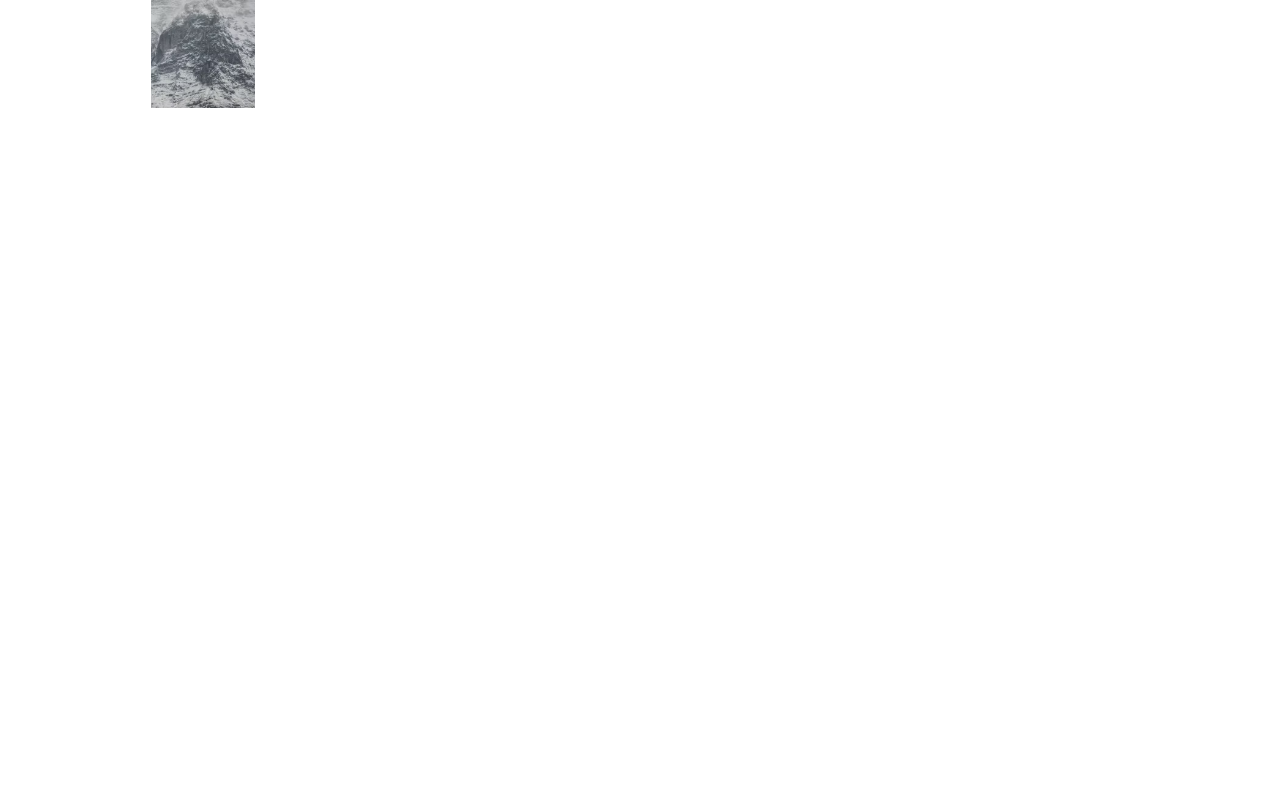
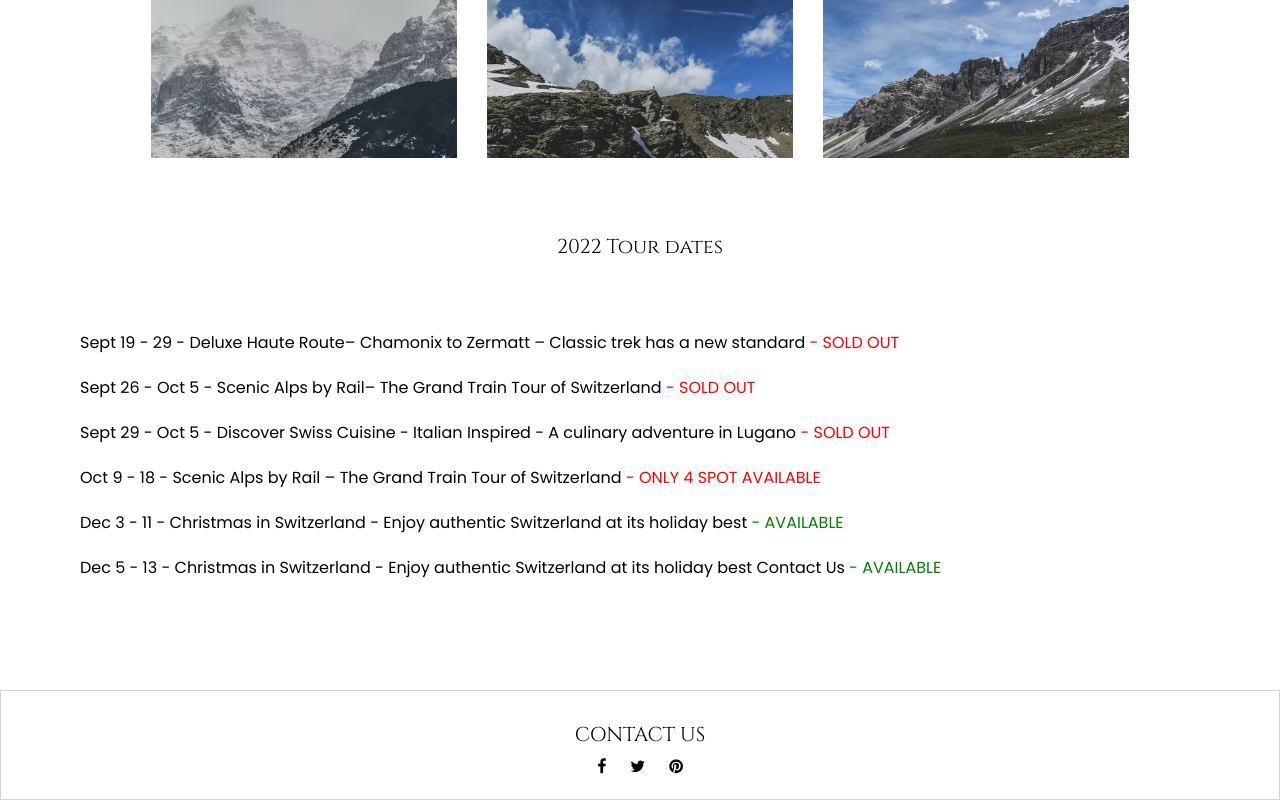
Before and after one commit to MagdaCale/excursions-_in_the_alps, a plain HTML site: page index.html in a window 1280 px wide. Shown: the part 1092-1892 px from the top of the page. Before the commit the page ends 1842 px from the top, so only its background shows below. Drawn offline with Linux system fonts and the light colour scheme.

Commit message:
Contact & Social Media

```diff
--- a/assets/css/styles.css
+++ b/assets/css/styles.css
@@ -1,4 +1,6 @@
 @import url('https://fonts.googleapis.com/css2?family=Cinzel:wght@400;500;600;700;800;900&family=Poppins:ital,wght@0,100;0,200;0,300;0,400;0,500;0,600;0,700;0,800;0,900;1,100;1,200;1,300;1,400;1,500;1,600;1,700;1,800;1,900&display=swap');
+
+
 
 /* font-family: 'Cinzel', serif;
 font-family: 'Poppins', sans-serif;*/
@@ -39,6 +41,9 @@ header {
 
 main {
     padding: 0 80px;
+}
+article p {
+    margin-bottom: 50px;
 }
 article h3 {
     text-align: center;
@@ -104,3 +109,14 @@ footer a {
     font-family: 'Cinzel', serif;
 }
 /* ------  Footer  -------- */
+
+/* ------  Social Media  -------- */
+
+.SocialMedia {
+    text-align: center;
+}
+.SocialMedia a {
+    padding: 10px;
+}
+
+/* ------  Social Media  -------- */
--- a/index.html
+++ b/index.html
@@ -7,6 +7,8 @@
     <meta name="viewport" content="width=device-width, initial-scale=1.0">
     <title>Excursions in the Alps</title>
     <link rel="stylesheet" href="./assets/css/styles.css">
+    <link rel="stylesheet" href="https://cdnjs.cloudflare.com/ajax/libs/font-awesome/4.7.0/css/font-awesome.min.css">
+
 </head>
 
 
@@ -52,13 +54,12 @@
         <div class="contact">
             <a href="https://www.youtube.com/watch?v=dQw4w9WgXcQ">CONTACT US</a>
         </div>
-<!--         <div class="Social Media">
-            <a href="#"><img src="" alt="">Facecook</a>
-            <a href="#"><img src="" alt="">Instagramm</a>
-            <a href="#"><img src="" alt="">Pinterest</a>
-            <a href="#"><img src="" alt="">Youtube</a>
+        <div class="SocialMedia">
+            <a href="#" class="fa fa-facebook"></a>
+            <a href="#" class="fa fa-twitter"></a>
+            <a href="#" class= "fa fa-pinterest"></a>
         </div>
--->    </footer>
+    </footer>
 </body>
 
 </html>
```
